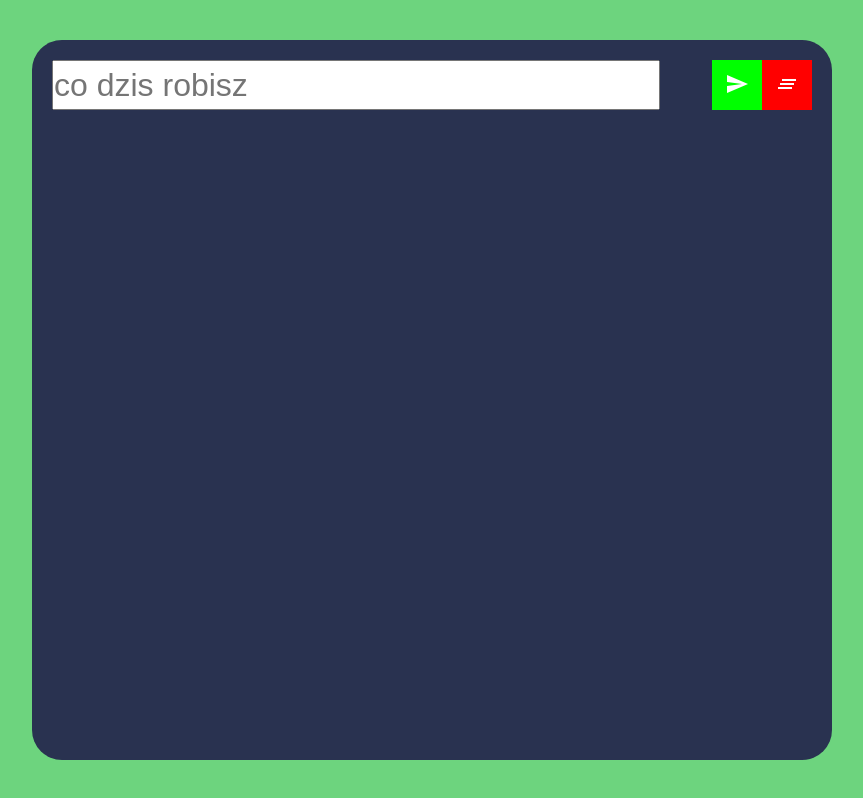
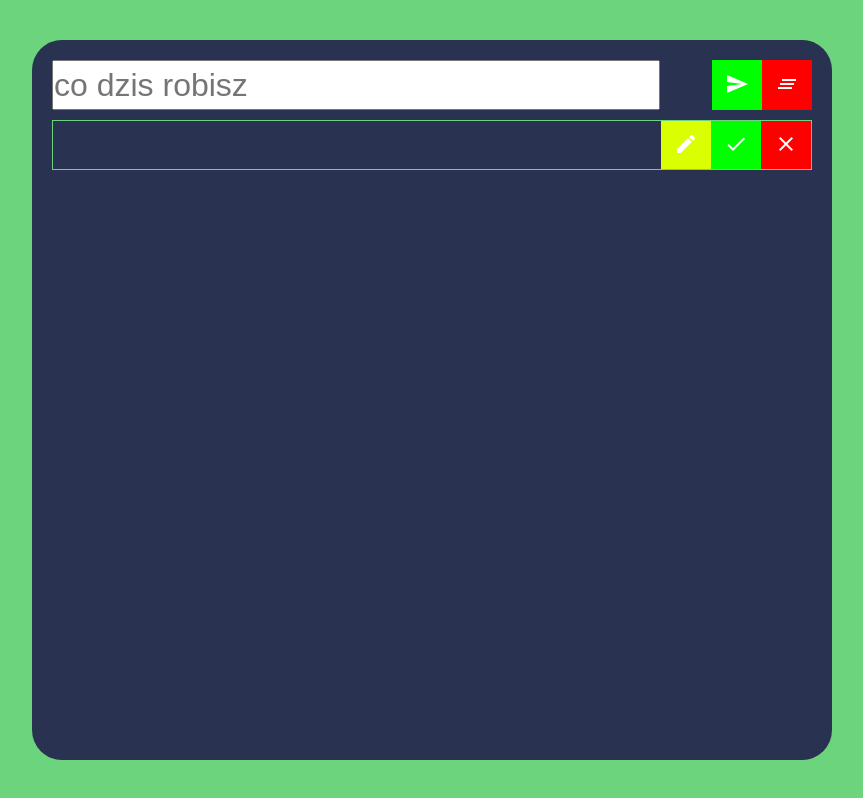
Before and after one commit to BartekObudzinski/ToDoAppReact, a React (Create React App) app: page / in a window 1280 px wide. Shown: the whole page, without its empty margins (208-1071 px from the left). Built offline with nearby package versions, Linux system fonts and the light colour scheme.

Commit message:
fix: clear css class ToDoForm and added buttons to new component

```diff
--- a/src/App.css
+++ b/src/App.css
@@ -24,10 +24,7 @@ body {
   width: 800px;
   border-radius: 30px;
 }
-.ToDoForm {
-  width: 100%;
-  height: 100%;
-}
+
 .dupa {
   display: flex;
   justify-content: space-between;
--- a/src/App.js
+++ b/src/App.js
@@ -14,6 +14,7 @@ function App() {
         todoTasks={todoTasks}
         setTodoTasks={setTodoTasks}
       />
+      <ToDoList />
     </div>
   );
 }
--- a/src/ToDoSingleTask.js
+++ b/src/ToDoSingleTask.js
@@ -3,6 +3,12 @@ const ToDoSingleTask = () => {
     <div className="singleTask">
       <p></p>
       <div className="buttonsContainer">
+        <button className="editButton">
+          <i class="material-icons">mode_edit</i>
+        </button>
+        <button className="doneButton">
+          <i class="material-icons">check</i>
+        </button>
         <button className="deleteButton">
           <i class="material-icons">clear</i>
         </button>
```
